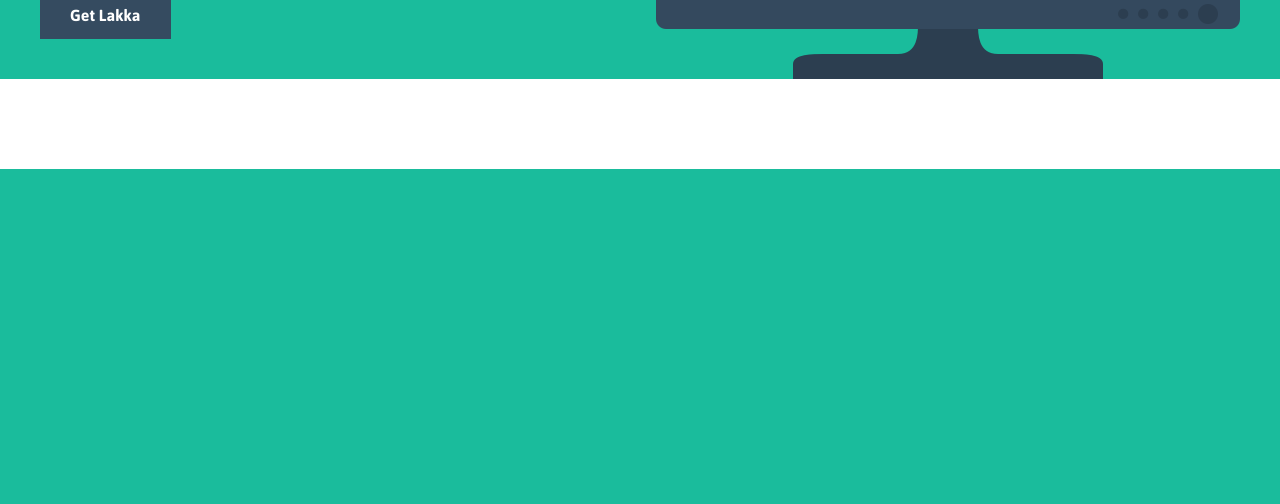
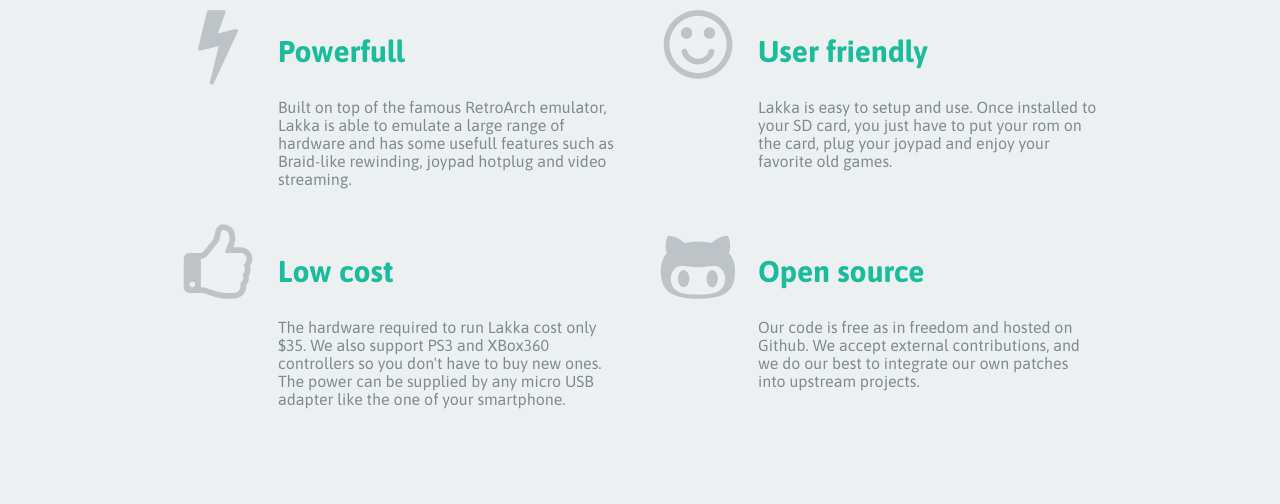
Before and after one commit to Killian99/lakka-website, a PHP site: page / in a window 1280 px wide. Shown: the part 631-1135 px from the top of the page. Before the commit the page ends 800 px from the top, so only its background shows below. Run offline with PHP 8.4, Linux system fonts and the light colour scheme; some libraries are stand-ins or nearby versions.

Commit message:
Add about section

```diff
--- a/css/style.css
+++ b/css/style.css
@@ -7,6 +7,7 @@
 body {
 margin: 0px;
 font-family: 'Asap', sans-serif;
+background-color:  #ecf0f1
 }
 
 .clear {
@@ -60,10 +61,11 @@
 margin-top: 10px;
 font-weight: bold;
 text-decoration: none;
+font-size: 25px;
 }
 
 header .subtitle {
-font-size: 25px;
+font-size: 35px;
 }
 
 header nav {
@@ -96,10 +98,15 @@
 
 .column {
 float: left;
-width: 50%;
+width: 45%;
+}
+
+header .column {
+padding-top: 110px;
 }
 
 .tv {
+margin-top: 235px;
 float: right;
 background-image: url("../images/tv.png");
 background-size: 100%;
@@ -121,34 +128,142 @@
 -webkit-animation-duration: 1s;
 }
 
-header aside {
-padding-top: 230px;
-}
-
 /* -------------------- menu -------------------- */
 
 /* -------------------- contenu -------------------- */
 
-/* -------------------- pied de page -------------------- */
+section#about {
+padding: 60px 0;
+width: 1240px;
+margin: 0 auto;
+}
 
-@media screen and (width: 768px;) {
-.container {
-width: 708px;
+section#about article {
+width: 580px;
+float: left;
+padding: 20px;
 }
-.tv {
-width: 300px;
+
+section#about article i {
+display: block;
+float: left;
+width: 80px;
+height: 100px;
+padding-right: 20px;
+font-size: 80px;
+text-align: center;
+color: #bdc3c7;
 }
-header h2 {
-padding-top: 10px;
+
+section#about article div {
+float: left;
+width: 480px;
+}
+
+section#about article h3 {
+color: #1abc9c;
 font-size: 30px;
 }
 
-header a.getlakka {
-padding: 7px;
-margin-top: 5px;
+section#about article p {
+color: #7f8c8d;
 }
 
+/* -------------------- pied de page -------------------- */
+
+/* iPad portrait */
+@media ony screen and (min-device-width : 768px) and (max-device-width : 1024px) and (orientation : portrait) {
+.container {
+width: 668px;
+}
+section#about {
+width: 708px;
+padding: 30px 0;
+}
+header .column {
+padding-top: 100px;
+}
+.tv {
+margin-top: 180px;
+width: 300px;
+height: 210px
+}
+.tv video {
+margin-top: 10px;
+margin-left: 18px;
+width: 272px;
+height: 160px;
+}
+header h2 {
+margin-top: 0;
+padding-top: 0;
+font-size: 40px;
+}
 header .subtitle {
-font-size: 12px;
+font-size: 18px;
+}
+header a.getlakka {
+font-size: 1em;
+margin-top: 2px;
+}
+section#about article {
+width: 698px;
+padding: 0 20px;
+}
+section#about article div {
+width: 578px;
+}
+section#about article i {
+width: 80px;
+height: 80px;
+font-size: 60px;
+}
+section#about article h3 {
+margin: 15px 0;
+font-size: 25px;
 }
 }
+
+/* iPad landscape */
+@media only screen and (min-device-width : 768px) and (max-device-width : 1024px) and (orientation : landscape) {
+.container {
+width: 924px;
+}
+section#about {
+width: 964px;
+padding: 60px 0;
+}
+header .column {
+padding-top: 200px;
+}
+.tv {
+margin-top: 200px;
+width: 450px;
+height: 315px
+}
+.tv video {
+margin-top: 15px;
+margin-left: 27px;
+width: 408px;
+height: 240px;
+}
+header h2 {
+margin-top: 0;
+padding-top: 0;
+font-size: 50px;
+}
+header .subtitle {
+font-size: 20px;
+}
+header a.getlakka {
+margin-top: 10px;
+}
+section#about article {
+width: 440px;
+height: 220px;
+padding: 0 20px;
+}
+section#about article div {
+width: 340px;
+}
+}
--- a/index.html
+++ b/index.html
@@ -4,12 +4,13 @@
   <meta charset="utf-8" />
   <meta name="author" content="" />
   <meta name="keywords" content="" />
-  <meta name="description" content="Lakka is a specialized Linux distribution that transform a credit card sized computer called Raspberry Pi into a full blown emulation console." />
+  <meta name="description" content="Lakka is a lightweight Linux distribution that transform a credit card sized computer called Raspberry Pi into a full blown emulation console." />
   <meta name="robots" content="index,follow" />
   <meta name="viewport" content="width=device-width, initial-scale=1.0">
 
   <link rel="stylesheet" href="css/style.css" />
   <link href='http://fonts.googleapis.com/css?family=Asap:400,400italic,700,700italic' rel='stylesheet' type='text/css'>
+  <link href="//netdna.bootstrapcdn.com/font-awesome/4.0.3/css/font-awesome.css" rel="stylesheet">
 
   <link rel="shortcut icon" href="favicon/fav64.ico" />
   <link rel="icon" type="image/x-icon" href="favicon/fav64.ico" />
@@ -45,7 +46,7 @@
    <aside class="clearer container">
     <div class="column">
      <h2>The DIY retro emulation&nbsp;console</h2>
-     <p class="subtitle">Lakka is a specialized Linux distribution that transform a credit card sized computer called Raspberry Pi into a full blown emulation console.</p>
+     <p class="subtitle">Lakka is a lightweight Linux distribution that transform a credit card sized computer into a full blown emulation console.</p>
      <a class="getlakka" href="#">Get Lakka</a>
     </div>
     <div class="tv">
@@ -54,8 +55,34 @@
    </aside>
   </header>
 
-   <section>
-    <article>
+  <section id="about" class="clearer">
+    <article class="clearer">
+      <i class="fa fa-bolt"></i>
+      <div>
+        <h3>Powerfull</h3>
+        <p>Built on top of the famous RetroArch emulator, Lakka is able to emulate a large range of hardware and has some usefull features such as Braid-like rewinding, joypad hotplug and video streaming.</p>
+      </div>
+    </article>
+    <article class="clearer">
+      <i class="fa fa-smile-o"></i>
+      <div>
+        <h3>User friendly</h3>
+        <p>Lakka is easy to setup and use. Once installed to your SD card, you just have to put your rom on the card, plug your joypad and enjoy your favorite old games.</p>
+      </div>
+    </article>
+    <article class="clearer">
+      <i class="fa fa-thumbs-o-up"></i>
+      <div>
+        <h3>Low cost</h3>
+        <p>The hardware required to run Lakka cost only $35. We also support PS3 and XBox360 controllers so you don't have to buy new ones. The power can be supplied by any micro USB adapter like the one of your smartphone.</p>
+      </div>
+    </article>
+    <article class="clearer">
+      <i class="fa fa-github-alt"></i>
+      <div>
+        <h3>Open source</h3>
+        <p>Our code is free as in freedom and hosted on Github. We accept external contributions, and we do our best to integrate our own patches into upstream projects.</p>
+      </div>
     </article>
    </section>
 
```
